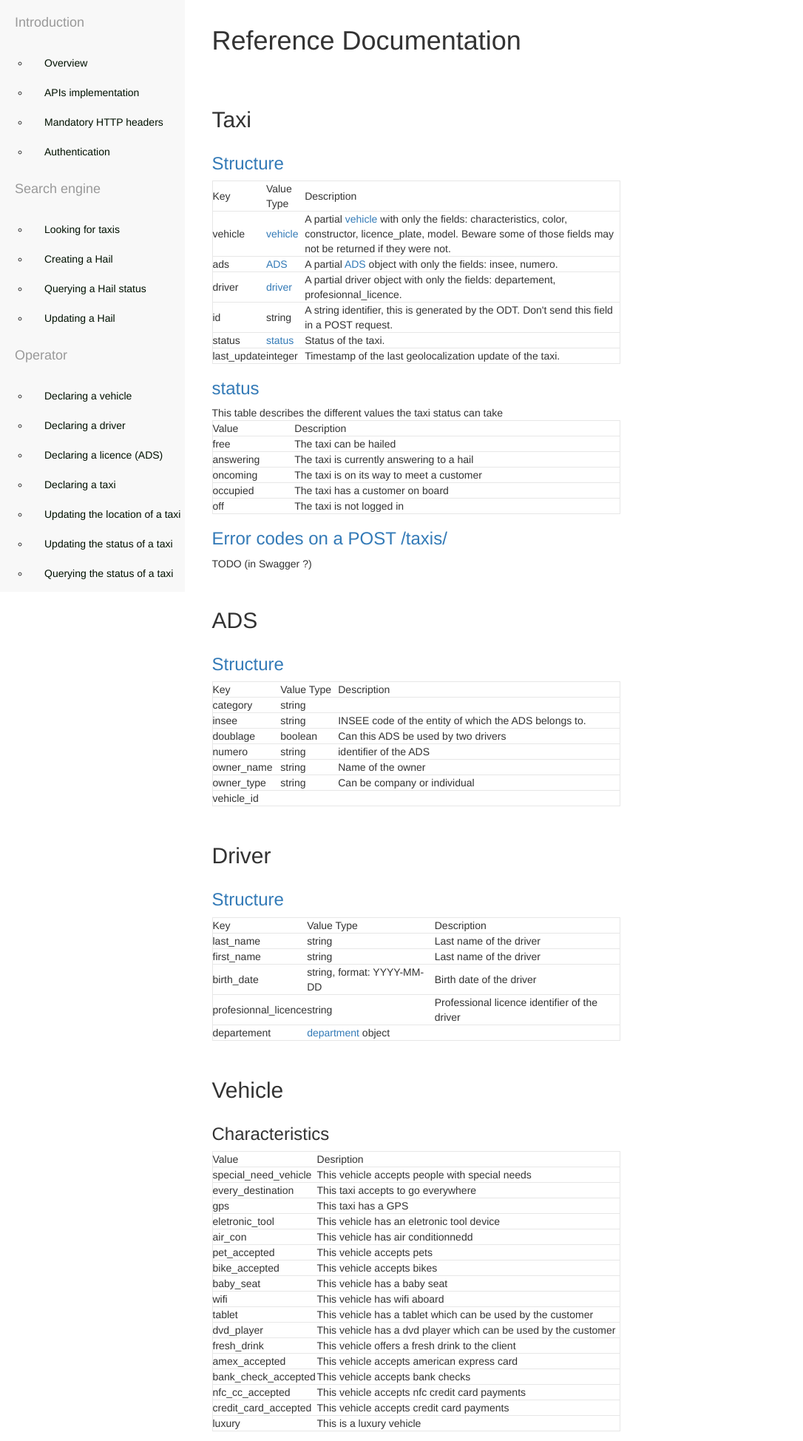
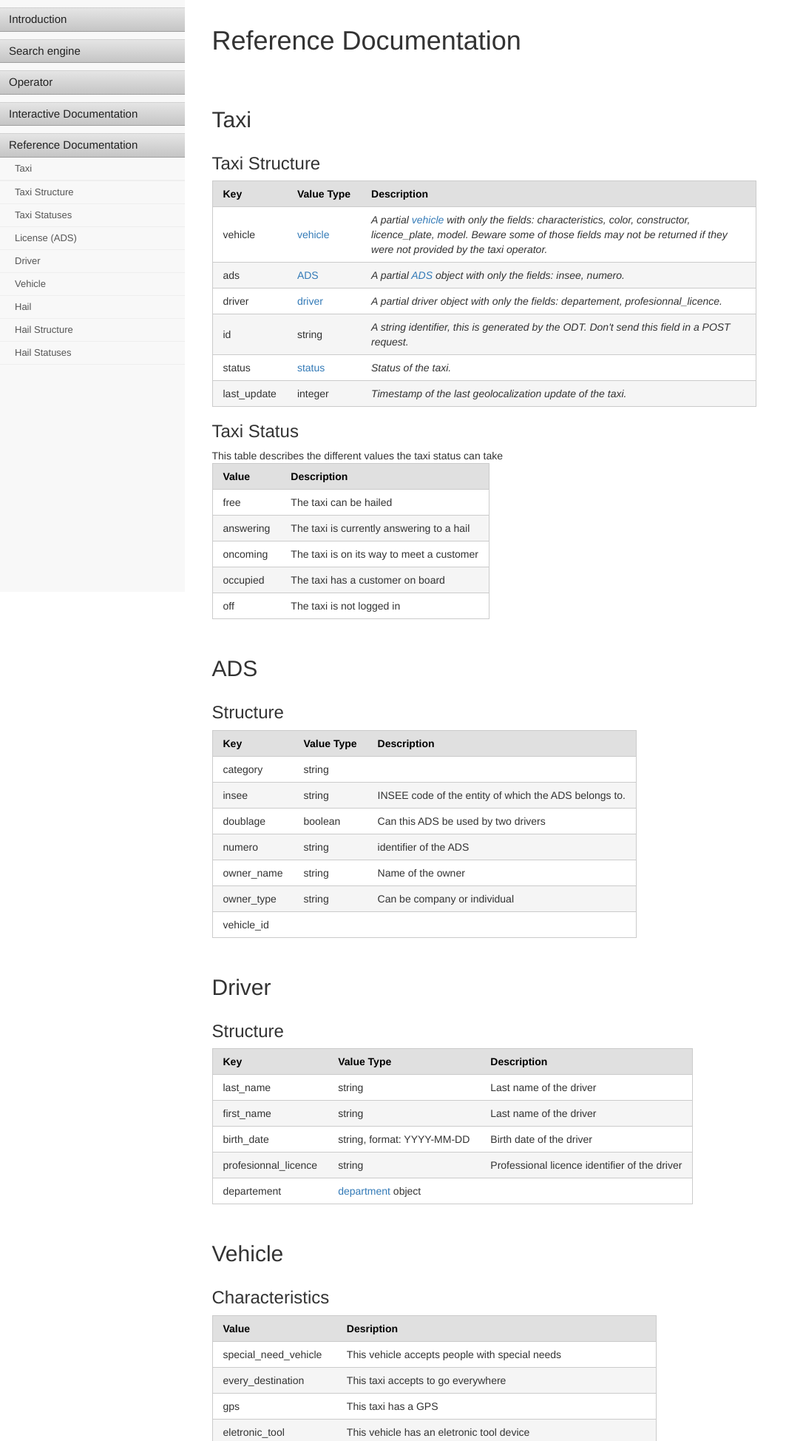
Before and after one commit to openmaraude/APITaxi, a Python web app: template APITaxi/templates/documentation/reference.html in a window 1280 px wide. Shown: the part 52-2000 px from the top of the page at 74% size, without its empty margins (0-1086 px from the left). Run offline with Jinja, Linux system fonts and the light colour scheme; the template is opened without the code that fills it, so the values that code supplies are empty; some libraries are stand-ins or nearby versions.

Commit message:
Some doc liting

```diff
--- /dev/null
+++ b/APITaxi/static/css/vertical-nav.css
@@ -0,0 +1,102 @@
+.navbar{
+   margin-bottom: 0;
+   top:0;
+   left:0;
+   width:100%;
+   position:fixed;
+   z-index: 99;
+}
+
+#wrapper{
+     padding-top:52px;
+}
+
+#page-content-wrapper h2:before {
+display: block;
+content: " ";
+margin-top: -56px;
+height: 56px;
+visibility: hidden;
+}
+#page-content-wrapper h3:before {
+ display: block;
+ content: " ";
+ margin-top: -54px;
+ height: 54px;
+ visibility: hidden;
+ }
+
+
+
+.menu-nav {
+  font-size: 13px;
+  line-height: 1.5;
+  margin-bottom:5em;
+}
+
+.menu-item {
+}
+
+/*Menu Header Styles*/
+.menu-item h4 {
+  border-bottom: 1px solid rgba(0,0,0,0.3);
+  border-top: 1px solid rgba(255,255,255,0.2);
+  color: #222;
+  font-size: 15px;
+  font-weight: 500;
+  padding: 7px 12px;
+  margin-bottom:0px;
+
+   background: #d5d5d5; /* Old browsers */
+   background: -moz-linear-gradient(top,  #e5e5e5 0%, #c5c5c5 100%); /* FF3.6+ */
+   background: -webkit-gradient(linear, left top, left bottom, color-stop(0%,#e5e5e5), color-stop(100%,#c5c5c5)); /* Chrome,Safari4+ */
+   background: -webkit-linear-gradient(top,  #e5e5e5 0%,#c5c5c5 100%); /* Chrome10+,Safari5.1+ */
+   background: -o-linear-gradient(top,  #e5e5e5 0%,#c5c5c5 100%); /* Opera 11.10+ */
+   background: -ms-linear-gradient(top,  #e5e5e5 0%,#c5c5c5 100%); /* IE10+ */
+   background: linear-gradient(top,  #e5e5e5 0%,#c5c5c5 100%); /* W3C */
+   filter: progid:DXImageTransform.Microsoft.gradient( startColorstr='#e5e5e5', endColorstr='#c5c5c5',GradientType=0 ); /* IE6-9 */
+}
+
+.menu-item h4:hover {
+  background: #f5f5f5; /* Old browsers */
+  background: -moz-linear-gradient(top,  #f5f5f5 0%, #c5c5c5 100%); /* FF3.6+ */
+  background: -webkit-gradient(linear, left top, left bottom, color-stop(0%,#f5f5f5), color-stop(100%,#c5c5c5)); /* Chrome,Safari4+ */
+  background: -webkit-linear-gradient(top,  #f5f5f5 0%,#c5c5c5 100%); /* Chrome10+,Safari5.1+ */
+  background: -o-linear-gradient(top,  #f5f5f5 0%,#c5c5c5 100%); /* Opera 11.10+ */
+  background: -ms-linear-gradient(top,  #f5f5f5 0%,#c5c5c5 100%); /* IE10+ */
+  background: linear-gradient(top,  #f5f5f5 0%,#c5c5c5 100%); /* W3C */
+  filter: progid:DXImageTransform.Microsoft.gradient( startColorstr='#f5f5f5', endColorstr='#c5c5c5',GradientType=0 ); /* IE6-9 */
+
+}
+
+.menu-item h4 a {
+  color: #222;
+  display: block;
+  text-decoration: none;
+}
+
+/*ul Styles*/
+.menu-item ul {
+  font-size: 13px;
+  line-height: 30px;
+  list-style-type: none;
+  overflow: hidden;
+  padding: 0px;
+  height:0;
+}
+
+.menu-item ul a {
+  margin-left: 20px;
+  text-decoration: none;
+  color: #555;
+  display: block;
+}
+
+/*li Styles*/
+.menu-item li {
+  border-bottom: 1px solid #eee;
+}
+
+.menu-item li:hover {
+  background: #eee;
+}
--- a/APITaxi/templates/documentation/base.html
+++ b/APITaxi/templates/documentation/base.html
@@ -6,21 +6,17 @@
       href="{{url_for('static', filename='css/simple-sidebar.css')}}">
 <link rel="stylesheet"
        href="{{url_for('static', filename='css/pure-tables.css')}}">
-<style>
-.navbar{
-margin-bottom: 0;
-}
-</style>
+ <link rel="stylesheet"
+         href="{{url_for('static', filename='css/vertical-nav.css')}}">
 {% endblock %}
 {% from "bootstrap/pagination.html" import render_pagination %}
 {% block content %}
 <div id="wrapper">
      <div id="sidebar-wrapper">
-                <ul class="sidebar-nav">
-                <li class="sidebar-brand">
-                    <a href="/documentation/index">Introduction</a>
-                </li>
-                <li style="list-style-type:none">
+         <div class="menu-nav">
+
+            <div class="menu-item menu-index">
+                <h4><a href="/documentation/index">Introduction</a></h4>
               <ul>
                 <li>
                     <a href="/documentation/index#overview">Overview</a>
@@ -35,11 +31,10 @@ margin-bottom: 0;
                      <a href="/documentation/index#authentication">Authentication</a>
                  </li>
               </ul>
-                </li>
-                <li class="sidebar-brand">
-                    <a href="moteur">Search engine</a>
-                </li>
-                <li style="list-style-type:none">
+            </div>
+
+            <div class="menu-item menu-moteur">
+              <h4><a href="/documentation/moteur">Search engine</a></h4>
               <ul>
                 <li>
                      <a href="/documentation/moteur#geoloc">Looking for taxis</a>
@@ -54,11 +49,10 @@ margin-bottom: 0;
                      <a href="/documentation/moteur#put_hail">Updating a Hail</a>
                  </li>
               </ul>
-                </li>
-                <li class="sidebar-brand">
-                    <a href="/documentation/operateur">Operator</a>
-                </li>
-                <li style="list-style-type:none">
+            </div>
+
+            <div class="menu-item menu-operateur">
+          <h4><a href="/documentation/operateur">Operator</a></h4>
               <ul>
                 <li>
                      <a href="/documentation/operateur#post_vehicle">Declaring a vehicle</a>
@@ -91,11 +85,45 @@ margin-bottom: 0;
                      <a href="/documentation/operateur#put_hail">Querying the status of a hail</a>
                  </li>
               </ul>
+            </div>
+            <div class="menu-item menu-interactive">
+                <h4><a href="/doc/" target="_blank">Interactive Documentation</a></h4>
+            </div>
+            <div class="menu-item menu-reference">
+               <h4><a href="/documentation/reference">Reference Documentation</a></h4>
+               <ul>
+                 <li>
+                    <a href="/documentation/reference#taxi">Taxi</a>
+                 <li>
+                 <li>
+                    <a href="/documentation/reference#taxi_object">Taxi Structure</a>
                  </li>
-                <li class="sidebar-brand">
-                    <a href="/documentation/reference">Reference</a><br>
+                 <li>
+                    <a href="/documentation/reference#taxi_status">Taxi Statuses</a>
+                 </li>
+                 <li>
+                    <a href="/documentation/reference#ads">License (ADS)</a>
+                 </li>
+                 <li>
+                     <a href="/documentation/reference#driver">Driver</a>
+                  </li>
+                 <li>
+                     <a href="/documentation/reference#vehicle">Vehicle</a>
+                  </li>
+                 <li>
+                     <a href="/documentation/reference#hail">Hail</a>
+                  </li>
+                 <li>
+                     <a href="/documentation/reference#hail_object">Hail Structure</a>
+                  </li>
+                 <li>
+                     <a href="/documentation/reference#hail_status">Hail Statuses</a>
                   </li>
                </ul>
+            </div>
+
+        </div>
+
      </div>
 <div id="page-content-wrapper">
     <div id="container-fluid">
--- a/APITaxi/templates/documentation/reference.html
+++ b/APITaxi/templates/documentation/reference.html
@@ -1,54 +1,67 @@
 {% extends "documentation/base.html" %}
+{% block styles %}
+  {{super()}}
+  <style>
+ .menu-reference ul{
+ height:auto;
+ }
+  </style>
+ {% endblock %}
 {% block documentationcontent %}
 <h1>Reference Documentation</h1>
 
-<h2>Taxi</h2>
+<h2 id="taxi">Taxi</h2>
 
-<a name="taxi_object"><h3>Structure</h3></a>
-<table class="table-desc">
+<h3 id="taxi_object">Taxi Structure</h3>
+<table class="pure-table pure-table-bordered pure-table-horizontal pure-table-striped">
+    <thead>
     <tr>
         <td>Key</td>
-        <td>Value Type</td>
+        <td>Value&nbsp;Type</td>
         <td>Description</td>
     </tr>
+    </thead>
     <tr>
         <td>vehicle</td>
         <td><a href="#vehicle_object">vehicle</a></td>
-        <td>A partial <a href="#vehicle_object">vehicle</a> with only the fields: characteristics, color, constructor, licence_plate, model. Beware some of those fields may not be returned if they were not.</td>
+        <td><em>A partial <a href="#vehicle_object">vehicle</a> with only the fields: characteristics, color, constructor, licence_plate, model. Beware some of those fields may not be returned if they were not provided by the taxi operator.</em></td>
     </tr>
     <tr>
         <td>ads</td>
         <td><a href="#ads_object">ADS</a></td>
-        <td>A partial <a href="#ads_object">ADS</a> object with only the fields: insee, numero.</td>
+        <td><em>A partial <a href="#ads_object">ADS</a> object with only the fields: insee, numero.</em></td>
     </tr>
     <tr>
         <td>driver</td>
         <td><a href="#driver_object">driver</a></td>
-        <td>A partial driver object with only the fields: departement, profesionnal_licence.</td>
+        <td><em>A partial driver object with only the fields: departement, profesionnal_licence.</em></td>
     </tr>
     <tr>
         <td>id</td>
         <td>string</td>
-        <td>A string identifier, this is generated by the ODT. Don't send this field in a POST request.</td>
+        <td><em>A string identifier, this is generated by the ODT. Don't send this field in a POST request.</em></td>
     </tr>
     <tr>
         <td>status</td>
         <td><a href="#status_taxi_enum">status</a></td>
-        <td>Status of the taxi.</td>
+        <td><em>Status of the taxi.</em></td>
     </tr>
     <tr>
         <td>last_update</td>
         <td>integer</td>
-        <td>Timestamp of the last geolocalization update of the taxi.</td>
+        <td><em>Timestamp of the last geolocalization update of the taxi.</em></td>
     </tr>
 </table>
-<a name="taxi_status"><h3>status</h3></a>
+
+<h3 id="taxi_status">Taxi Status</h3>
 This table describes the different values the taxi status can take
-<table class="table-desc">
+<table class="pure-table pure-table-bordered pure-table-horizontal pure-table-striped">
+    <thead>
     <tr>
         <td>Value</td>
         <td>Description</td>
     </tr>
+    </thead>
     <tr>
         <td>free</td>
         <td>The taxi can be hailed</td>
@@ -70,18 +83,20 @@ This table describes the different values the taxi status can take
         <td>The taxi is not logged in</td>
     </tr>
 </table>
-<a name="taxi_post_reponses"><h3>Error codes on a POST /taxis/</h3></a>
-TODO (in Swagger ?)
+<!-- a name="taxi_post_reponses"><h3>Error codes on a POST /taxis/</h3></a>
+    TODO (in Swagger ?) -->
 
-<h2>ADS</h2>
+<h2 id="ads">ADS</h2>
 
-<a name="ads_object"><h3>Structure</h3></a>
-<table class="table-desc">
+<h3 id="ads_object">Structure</h3>
+<table class="pure-table pure-table-bordered pure-table-horizontal pure-table-striped">
+    <thead>
     <tr>
         <td>Key</td>
         <td>Value Type</td>
         <td>Description</td>
     </tr>
+    </thead>
     <tr>
         <td>category</td>
         <td>string</td>
@@ -119,15 +134,17 @@ TODO (in Swagger ?)
     </tr>
 </table>
 
-<h2>Driver</h2>
+<h2 id="driver">Driver</h2>
 
-<a name="driver_object"><h3>Structure</h3></a>
-<table class="table-desc">
+<h3 id="driver_object">Structure</h3>
+<table class="pure-table pure-table-bordered pure-table-horizontal pure-table-striped">
+    <thead>
     <tr>
         <td>Key</td>
-        <td>Value Type</td>
+        <td>Value&nbsp;Type</td>
         <td>Description</td>
     </tr>
+    </thead>
     <tr>
         <td>last_name</td>
         <td>string</td>
@@ -155,14 +172,16 @@ TODO (in Swagger ?)
     </tr>
 </table>
 
-<h2>Vehicle</h2>
+<h2 id="vehicle">Vehicle</h2>
 
-<h3>Characteristics</h3>
-<table class="table-desc">
+<h3 id="vehicle_characteristics">Characteristics</h3>
+<table class="pure-table pure-table-bordered pure-table-horizontal pure-table-striped">
+    <thead>
     <tr>
         <td>Value</td>
         <td>Desription</td>
     </tr>
+    </thead>
     <tr>
         <td>special_need_vehicle</td>
         <td>This vehicle accepts people with special needs</td>
@@ -235,15 +254,17 @@ TODO (in Swagger ?)
 
 
 
-<h2>Hail</h2>
+<h2 id="hail">Hail</h2>
 
-<a name="hail_object"><h3>Structure</h3></a>
-<table class="table-desc">
+<h3 id="hail_object">Hail Structure</h3>
+<table class="pure-table pure-table-bordered pure-table-horizontal pure-table-striped">
+    <thead>
     <tr>
         <td>Key</td>
-        <td>Value Type</td>
+        <td>Value&nbsp;Type</td>
         <td>Description</td>
     </tr>
+    </thead>
     <tr>
         <td>operateur</td>
         <td>string</td>
@@ -280,13 +301,15 @@ TODO (in Swagger ?)
         <td>status of the hail. All possible values are described <a href="#hail_status">here</a></td>
     </tr>
 </table>
-<a name="hail_status"><h3>Hail status</h3></a>
+<h3 id="hail_status">Hail status</h3>
 This section describes the different values a hail status can take.
-<table class="table-desc">
+<table class="pure-table pure-table-bordered pure-table-horizontal pure-table-striped">
+    <thead>
     <tr>
         <td>Value</td>
         <td>Description</td>
     </tr>
+    </thead>
     <tr>
         <td>emitted</td>
         <td>The first status of hail</td>
```
Also changed, not shown: APITaxi/templates/documentation/index.html (+13 -11 lines), APITaxi/templates/documentation/moteur.html (+22 -14 lines), APITaxi/templates/documentation/operateur.html (+20 -12 lines). Lines whose indentation alone changed are shown as unchanged.
